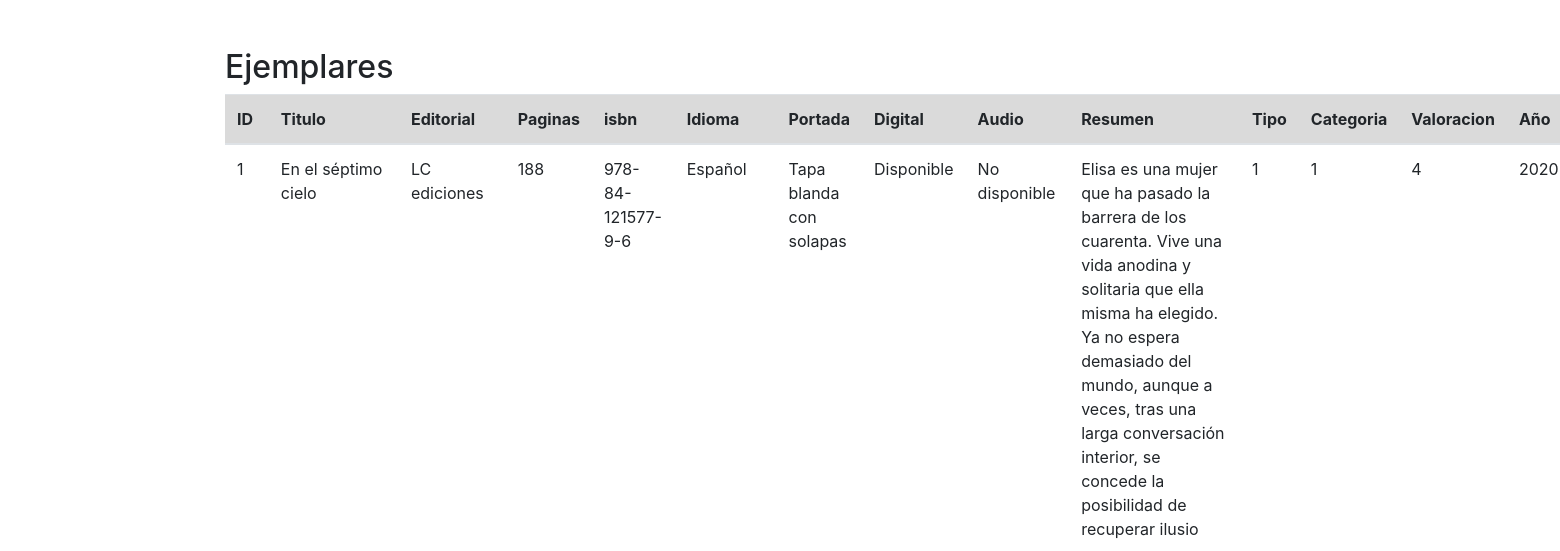
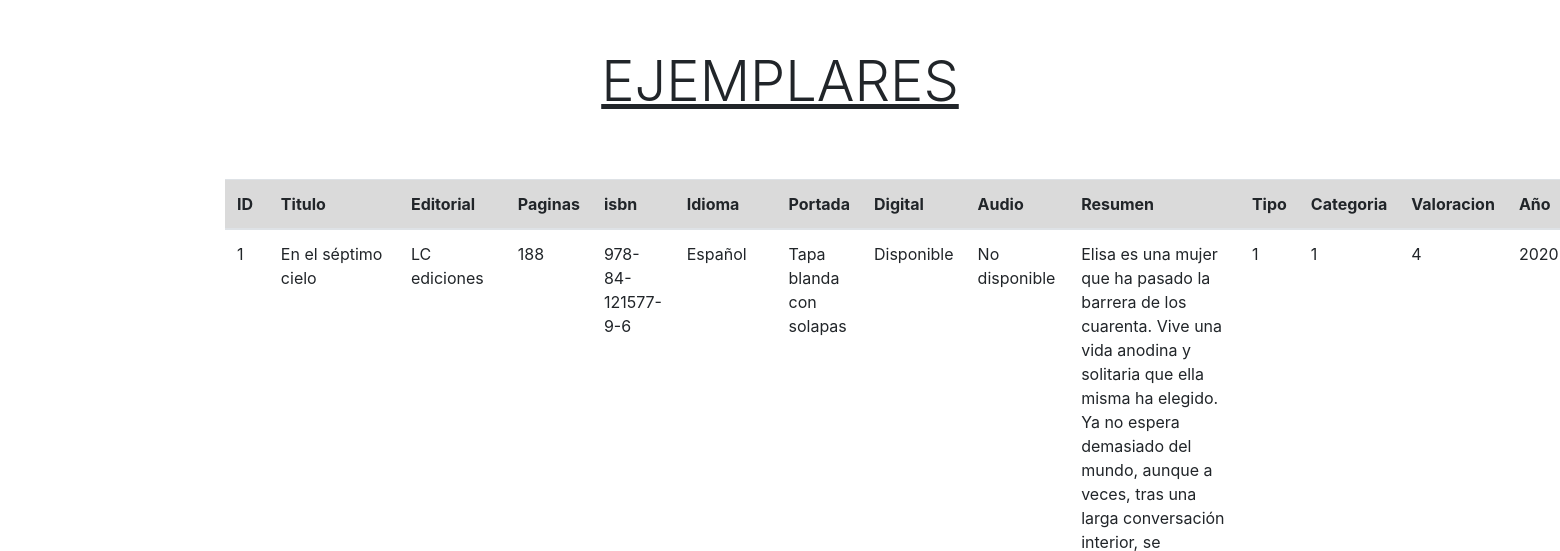
Before and after one commit to MedalitContreras/SisBibliotecaG02, a CodeIgniter app: page /SisBibliotecaG02/usuario/ejemplar in a window 1560 px wide; the page is wider, and only the part inside the window is pictured. Shown: the top 551 px of that part. Run offline with CodeIgniter, Linux system fonts and the light colour scheme; data comes from the database, SQL or seed files in the repository.

Commit message:
bootstrap4

```diff
--- a/bibliotecag2/application/views/usuario/ejemplar.php
+++ b/bibliotecag2/application/views/usuario/ejemplar.php
@@ -8,7 +8,8 @@
 <form action="<?php echo base_url('usuario/ejemplar') ?>" method="post"  class="form-group">
 <div class="container">
 <br><br>
-<h2 >Ejemplares  </h2>
+<h2 align="center" class="display-4"><P><u>EJEMPLARES</u></P> </h2>
+<br><br>
 <table class=" table">
     <thead>
         <tr class="table-active">
```
